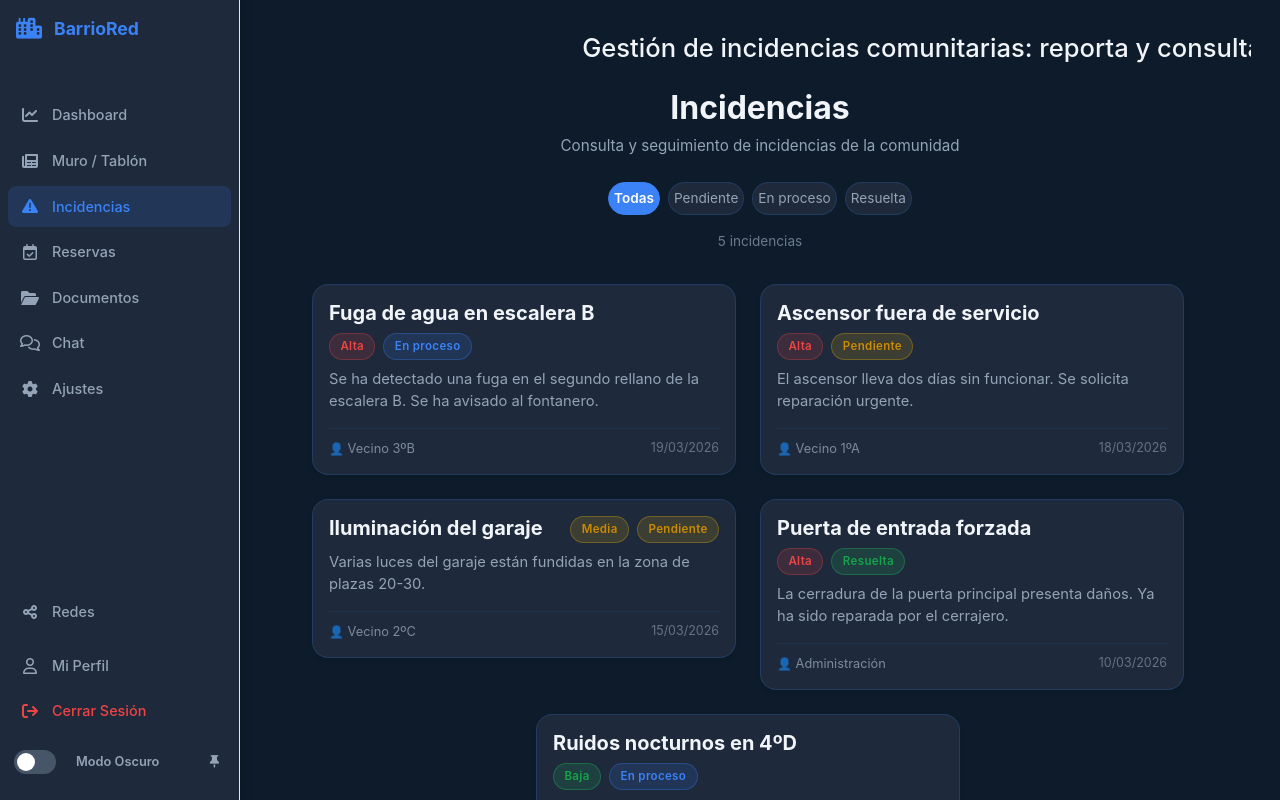
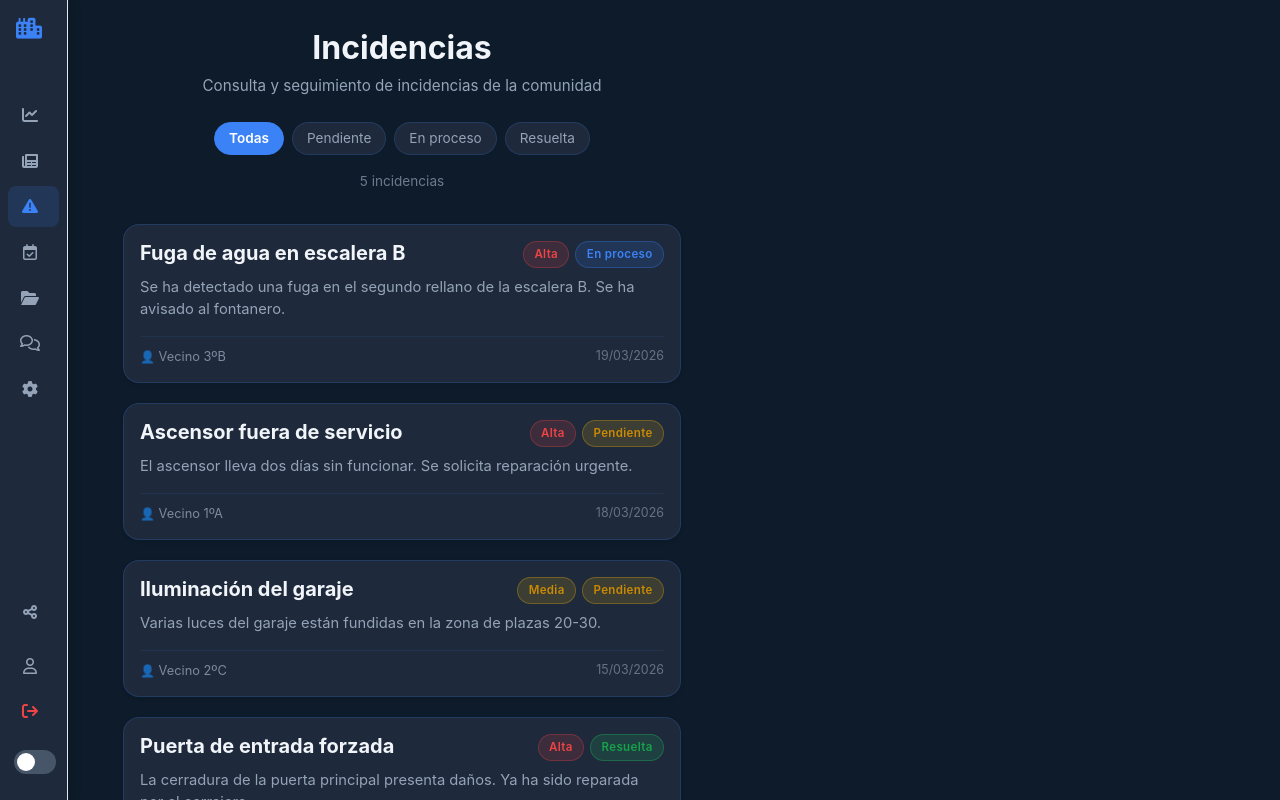
Before and after one commit to Aitor1945/TFG, a React (Vite) app: page /incidencias in a window 1280 px wide. Shown: the top 800 px of the page. Built offline with nearby package versions, Linux system fonts and the light colour scheme.

Commit message:
Quitado el Scroll bar y arreglado incidencias

```diff
--- a/src/components/layouts/SideBar.css
+++ b/src/components/layouts/SideBar.css
@@ -34,6 +34,15 @@
   flex: 1;
   min-height: 100vh;
   padding: 24px;
+}
+
+html {
+  overflow-y: scroll;          /* reserva el espacio siempre → no hay salto */
+  scrollbar-width: none;       /* Firefox: oculta la barra */
+}
+
+html::-webkit-scrollbar {
+  display: none;               /* Chrome / Safari / Edge: oculta la barra */
 }
 
 /* ── Sidebar base ── */
--- a/src/components/pages/Incidencias/Incidencias.jsx
+++ b/src/components/pages/Incidencias/Incidencias.jsx
@@ -14,7 +14,6 @@
   en_proceso: { label: "En proceso", clase: "estado-proceso" },
   resuelta:   { label: "Resuelta",   clase: "estado-resuelta" },
 };
-
 const prioridadConfig = {
   alta:  { label: "Alta",  clase: "prioridad-alta" },
   media: { label: "Media", clase: "prioridad-media" },
@@ -34,12 +33,6 @@
 
       {/* ── BLOQUE SUPERIOR ── */}
       <div className="incidencias-top">
-        <div className="marquee-container">
-          <div className="marquee-content">
-            Gestión de incidencias comunitarias: reporta y consulta el estado de las incidencias de tu comunidad • Gestión de incidencias comunitarias: reporta y consulta el estado de las incidencias de tu comunidad •
-          </div>
-        </div>
-
         <h2 className="mb-2 fw-bold incidencias-titulo">Incidencias</h2>
         <p className="incidencias-subtitulo mb-4">Consulta y seguimiento de incidencias de la comunidad</p>
 
@@ -62,14 +55,13 @@
 
       {/* ── TARJETAS ── */}
       <div className="incidencias-scroll">
-        <div className="row w-100 justify-content-center g-4 px-3 px-md-5 pb-5">
+        <div className="inc-columna pb-5">
           {incidenciasFiltradas.map((inc) => (
-            <div key={inc.id} className="col-12 col-md-8 col-lg-6">
-              <div className="card shadow-sm incidencia-card">
+            <div key={inc.id} className="card shadow-sm incidencia-card">
               <div className="card-body">
-                  <div className="d-flex justify-content-between align-items-start mb-2 flex-wrap gap-2">
+                <div className="d-flex justify-content-between align-items-start mb-2 gap-2">
                   <h5 className="card-title fw-bold mb-0">{inc.titulo}</h5>
-                    <div className="d-flex gap-2">
+                  <div className="inc-badges">
                     <span className={`inc-badge ${prioridadConfig[inc.prioridad].clase}`}>
                       {prioridadConfig[inc.prioridad].label}
                     </span>
@@ -87,7 +79,6 @@
                 </div>
               </div>
             </div>
-            </div>
           ))}
         </div>
       </div>
--- a/src/components/pages/Incidencias/incidencias.css
+++ b/src/components/pages/Incidencias/incidencias.css
@@ -24,27 +24,13 @@
   padding-top: 1rem;
 }
 
-/* ── Marquee ── */
-.marquee-container {
-  width: 100%;
-  overflow: hidden;
-  position: relative;
-  height: 36px;
-  margin-bottom: 1rem;
-}
-
-.marquee-content {
-  position: absolute;
-  white-space: nowrap;
-  font-size: 1.6rem;
-  color: var(--text-primary);
-  font-weight: 500;
-  animation: marquee 20s linear infinite;
-}
-
-@keyframes marquee {
-  0%   { transform: translateX(100vw); }
-  100% { transform: translateX(-100%); }
+.inc-columna {
+  display: flex;
+  flex-direction: column;
+  gap: 1.25rem;
+  width: 90%;
+  max-width: 620px;
+  margin: 0 auto;
 }
 
 /* ── Títulos ── */
@@ -75,11 +61,12 @@
 .filtro-btn {
   background-color: var(--bg-card);
   color: var(--text-secondary);
-  padding: 5px;
+  padding: 5px 14px;
   border: 1px solid rgba(59, 130, 246, 0.2);
   border-radius: 2rem;
   font-size: 0.85rem;
   cursor: pointer;
+  white-space: nowrap;
   transition: background-color var(--transition), color var(--transition), border-color 0.2s, transform 0.15s;
 }
 
@@ -101,6 +88,7 @@
   background-color: var(--bg-card);
   border: 1px solid rgba(59, 130, 246, 0.2);
   border-radius: 1rem;
+  width: 100%;
   transition: transform 0.2s, background-color var(--transition), box-shadow 0.2s, border-color var(--transition);
   cursor: default;
 }
@@ -123,6 +111,14 @@
 }
 
 /* ── Badges ── */
+.inc-badges {
+  display: flex;
+  align-items: center;
+  gap: 6px;
+  flex-shrink: 0;
+  flex-wrap: nowrap;
+}
+
 .inc-badge {
   font-size: 0.72rem;
   font-weight: 600;
```
Lines whose indentation alone changed are shown as unchanged.
